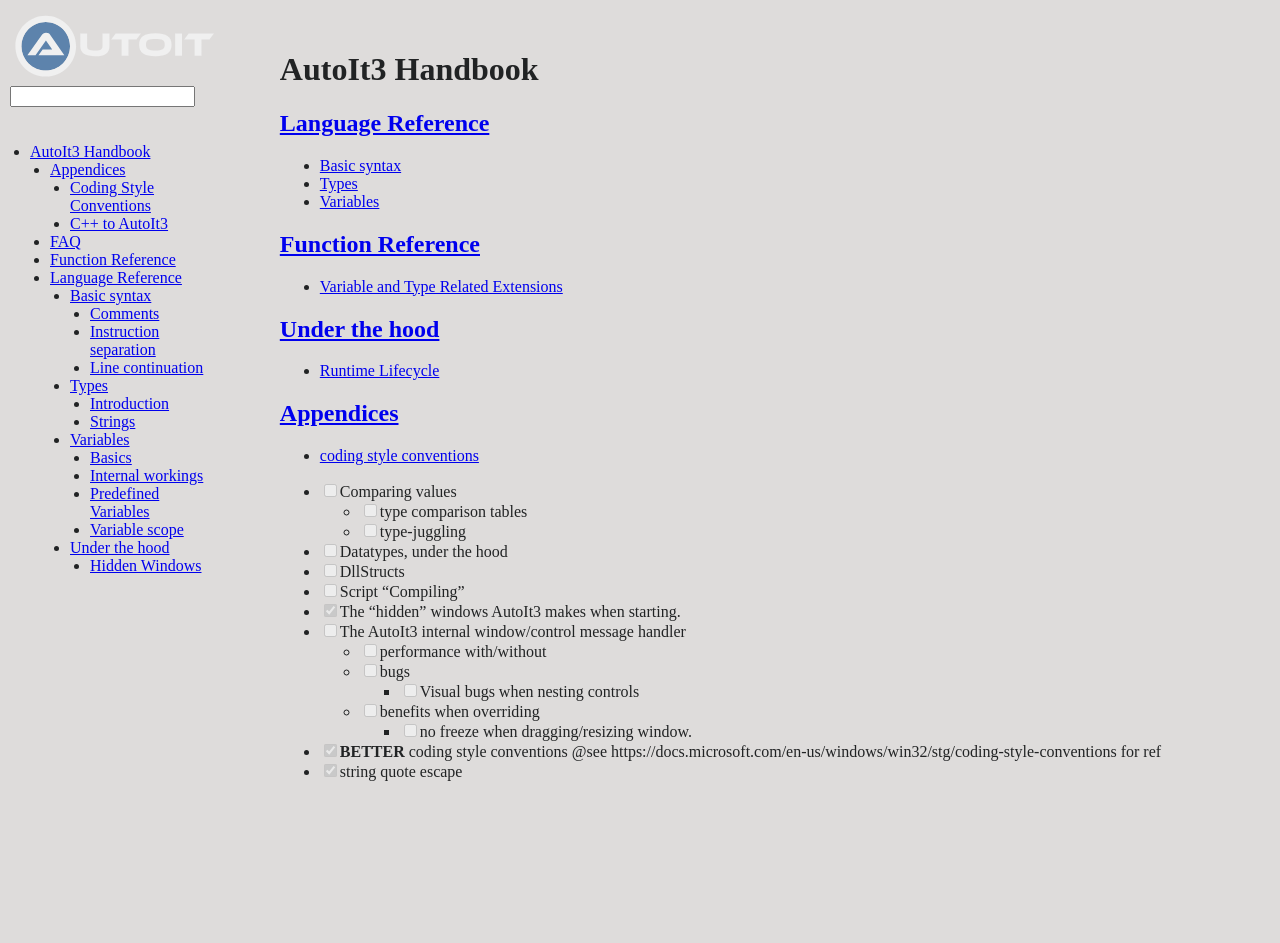
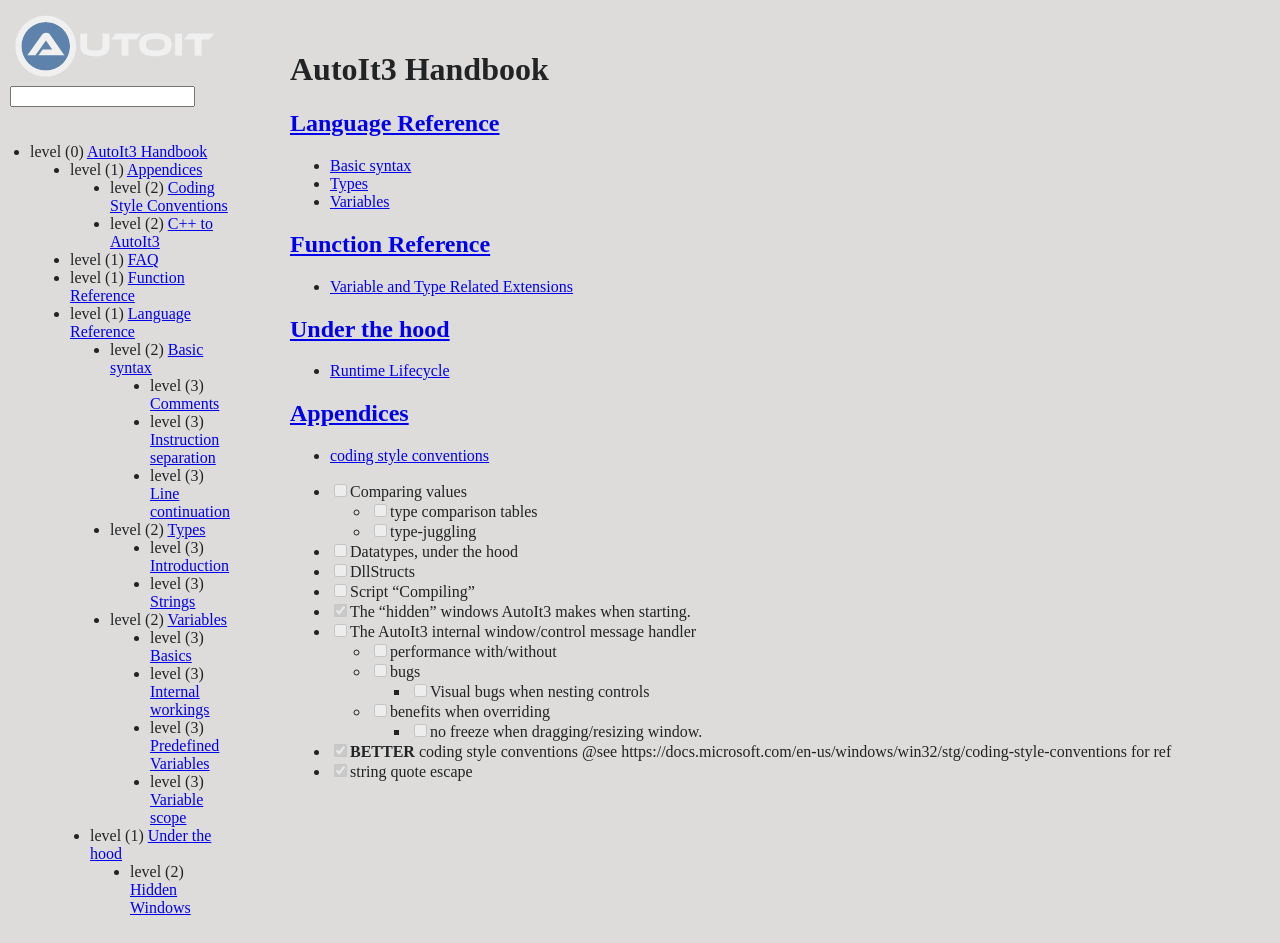
Before and after one commit to genius257/AutoIt3-Handbook, a Jekyll site: the page built from docs/index.md, in a window 1280 px wide. Built offline with Jekyll 4.4.1, drawn with Linux system fonts in a browser that asks for light colours; nearby versions of some CDN libraries; our own code applies the rules of GitHub Pages for plain Markdown files; before the commit the page ends 900 px from its top, so only the background shows below that.

Commit message:
Trying to fix side nav list depth ordering

```diff
--- a/docs/_layouts/default.html
+++ b/docs/_layouts/default.html
@@ -31,13 +31,17 @@
                     {% assign previous_page_level = nil %}
                     {% for page in html_pages %}
                         {% if page.title != nil %}
-                            {% assign page_level = page.url | split:"/" | size | minus: 1 %}
+                            {% assign page_level = page.url | split:"/" | size | minus: 1 | at_least: 0 %}
                             {% if page_level > previous_page_level %}
+                                {% for i in (previous_page_level..page_level) %}
                                 <ul>
+                                {% endfor %}
                             {% elsif page_level < previous_page_level %}
+                                {% for i in (page_level..previous_page_level) %}
                                 </ul>
+                                {% endfor %}
                             {% endif %}
-                            <li><a href="{{ page.url | relative_url }}">{{ page.title }}</a></li>
+                            <li>level ({{ page_level }}) <a href="{{ page.url | relative_url }}">{{ page.title }}</a></li>
                             {% assign previous_page_level = page_level %}
                         {% endif %}
                     {% endfor %}
```
